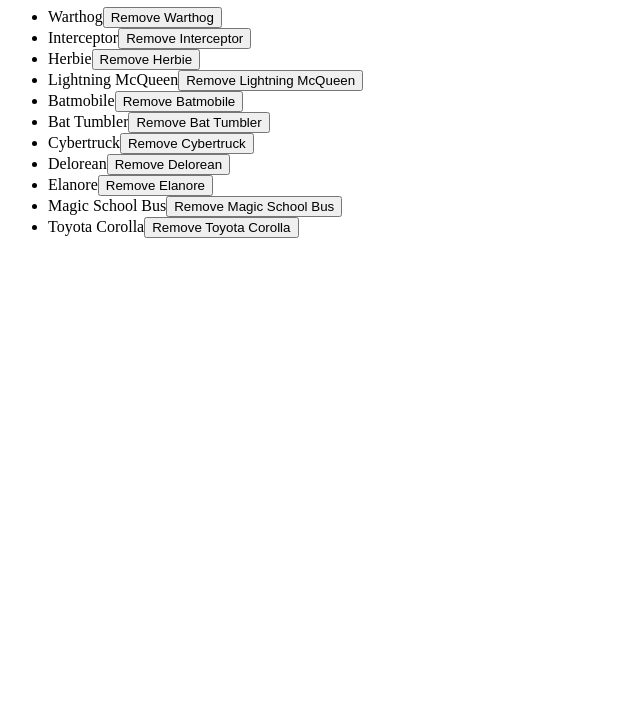
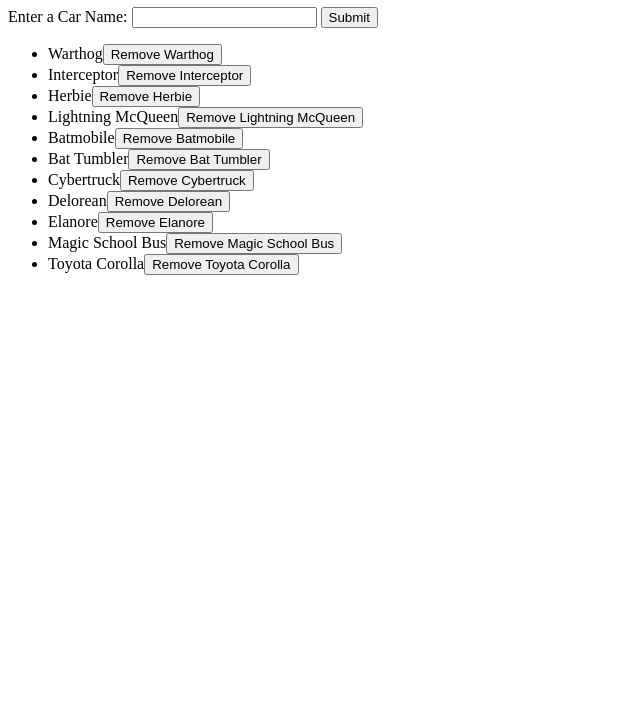
Before and after one commit to Hader0/feb24-js-dom-intro, a plain HTML site: page src/index.html in a window 1280 px wide. Shown: the part 73-800 px from the top of the page, without its empty margins (0-640 px from the left). Drawn offline with Linux system fonts and the light colour scheme.

Commit message:
Added HTML form in the HTML page

```diff
--- a/src/index.html
+++ b/src/index.html
@@ -9,6 +9,12 @@
 
     <h1>Cars List</h1>
 
+    <form id="carsinputForm">
+        <label for="carNameInput">Enter a Car Name:</label>
+        <input type="text" name="carNameInput" id="carInputText" required>
+        <input type="submit">
+    </form>
+
     <section id="carsContainer">
 
     </section>
```
